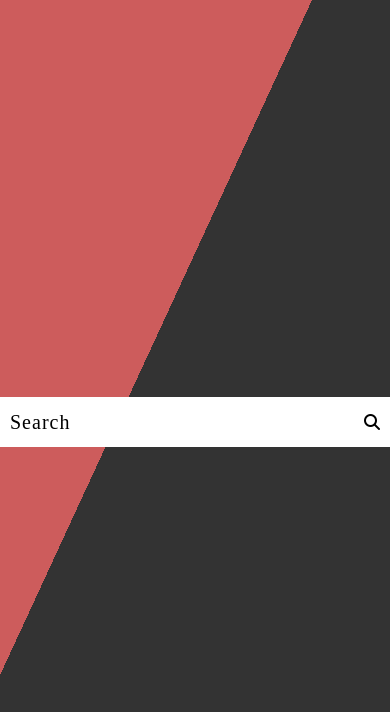
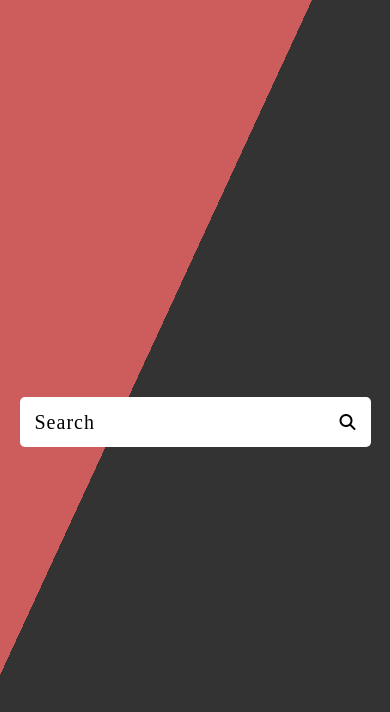
Before and after one commit to Cyril-Develop/Input-animation, a plain HTML site: page index.html in a window 390 px wide. Drawn offline with Linux system fonts and the light colour scheme.

Commit message:
responsive

```diff
--- a/style.css
+++ b/style.css
@@ -13,6 +13,8 @@ body{
 }
 
 form{
+    width: 400px;
+    max-width: 90%;
     position: relative;
 }
 
@@ -54,7 +56,7 @@ form input{
     position: relative;
     border-radius: 5px;
     padding: 10px 15px;
-    width: 400px;
+    width: 100%;
     height: 50px;
     font-size: 20px;
     border: none;
```
